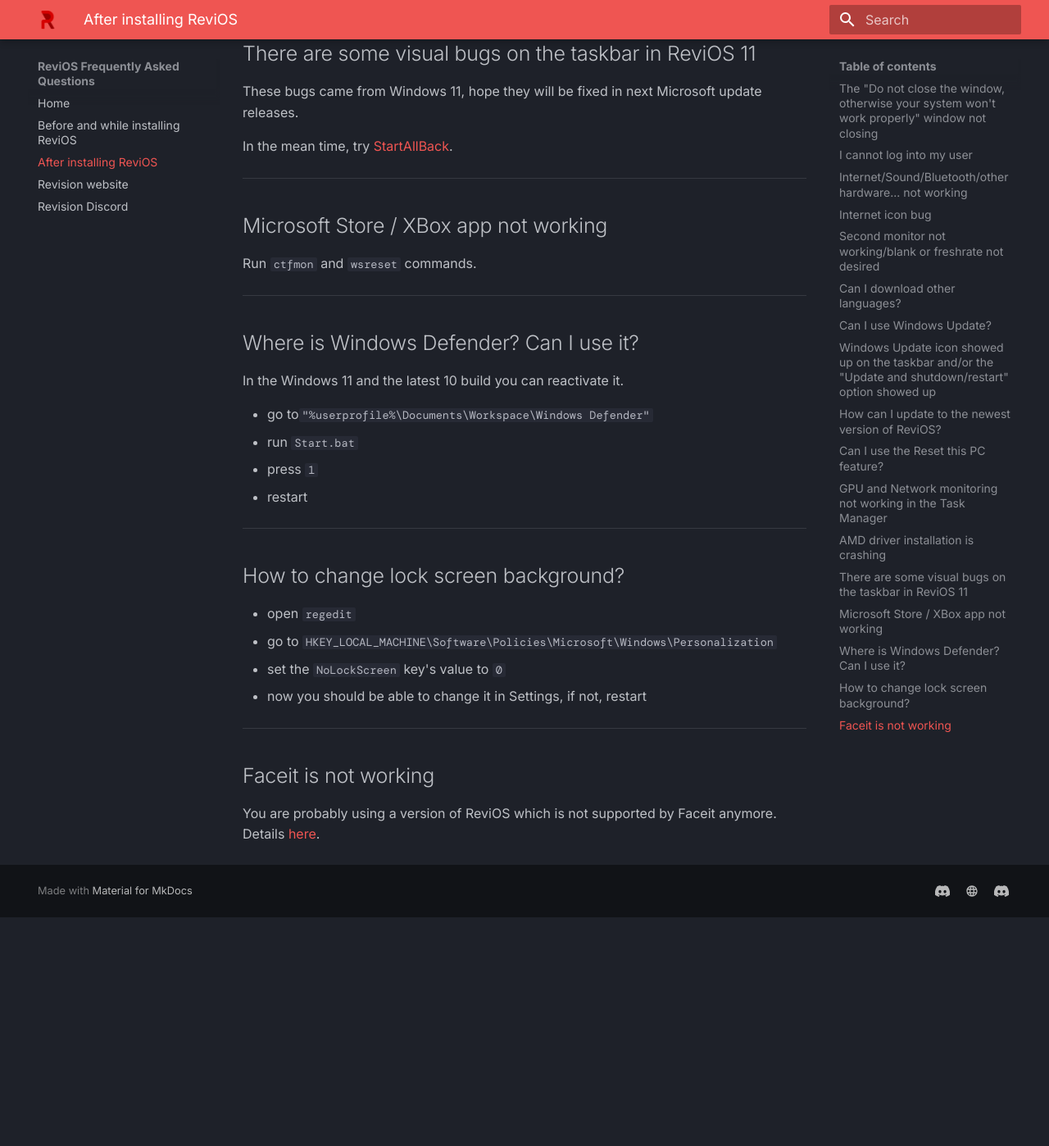
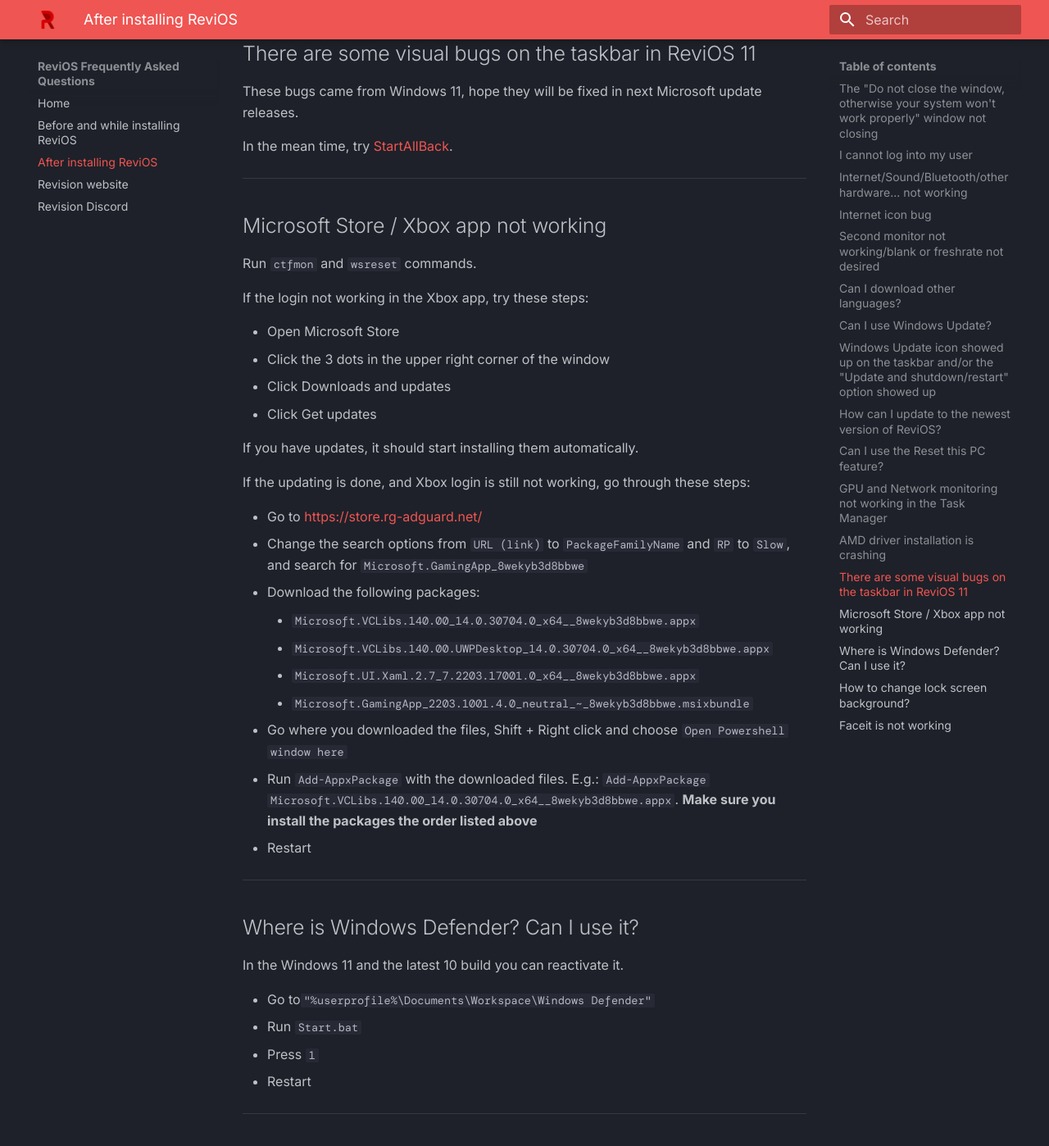
Before and after one commit to dkovacs24/ReviOS_faq, an MkDocs documentation site: the page built from docs/after-install.md, in a window 1280 px wide and 1400 px high, scrolled down 3398 px. Shown: the whole window at 82% size. Built offline with MkDocs 1.6.1 and Material for MkDocs 9.7.7, drawn with Linux system fonts in a browser that asks for light colours; some web fonts are replaced; before the commit the page ends 4517 px from its top, so only the background shows below that; some of the changed text lies outside the part shown.

Commit message:
add xbox login fix

```diff
--- a/docs/after-install.md
+++ b/docs/after-install.md
@@ -56,10 +56,10 @@
 
 If you still want to update, you can manually install updates with the help of [this guide](https://www.revi.cc/revios/workspace/updating) or reactivate the Windows Update menu item in settings with this steps:
 
-- open `regedit`
-- go to `HKEY_LOCAL_MACHINE\SOFTWARE\Microsoft\Windows\CurrentVersion\Policies\Explorer`
-- remove `windowsupdate` from `SettingsPageVisibility`
-- restart
+- Open `regedit`
+- Go to `HKEY_LOCAL_MACHINE\SOFTWARE\Microsoft\Windows\CurrentVersion\Policies\Explorer`
+- Remove `windowsupdate` from `SettingsPageVisibility`
+- Restart
 
 ##### If you update, might as well just use stock Windows.
 
@@ -79,7 +79,7 @@
 
 ## Can I use the Reset this PC feature?
 
-It probably does not work, and even if it does, it is not recommended, because it will disable tweaks and reinstall bloatware.
+It is probably not working, and even if it would work, using is not recommended , because it probably will disable tweaks and reinstall bloatware.
 
 We recommend to reinstall ReviOS. Do not forget to backup your data.
 
@@ -91,16 +91,16 @@
 
 To reactivate GPU statistics:
 
-- open `cmd`
-- run this: `reg add "HKLM\SYSTEM\CurrentControlSet\Services\GraphicsPerfSvc" /v "Start" /t REG_DWORD /d "2" /f`
-- then run this: `sc start GraphicsPerfSvc`
-- restart
+- Open `cmd`
+- Run this: `reg add "HKLM\SYSTEM\CurrentControlSet\Services\GraphicsPerfSvc" /v "Start" /t REG_DWORD /d "2" /f`
+- Then run this: `sc start GraphicsPerfSvc`
+- Restart
 
 To reactivate Network statistics:
 
-- open `regedit`
-- at `HKLM\System\CurrentControlSet\Services\Ndu` set `Start` to `2`
-- restart
+- Open `regedit`
+- At `HKLM\System\CurrentControlSet\Services\Ndu` set `Start` to `2`
+- Restart
 
 ---
 
@@ -121,9 +121,31 @@
 
 ---
 
-## Microsoft Store / XBox app not working
+## Microsoft Store / Xbox app not working
 
 Run `ctfmon` and `wsreset` commands.
+
+If the login not working in the Xbox app, try these steps:
+
+- Open Microsoft Store
+- Click the 3 dots in the upper right corner of the window
+- Click Downloads and updates
+- Click Get updates
+
+If you have updates, it should start installing them automatically.
+
+If the updating is done, and Xbox login is still not working, go through these steps:
+
+- Go to [https://store.rg-adguard.net/](https://store.rg-adguard.net/)
+- Change the search options from `URL (link)` to `PackageFamilyName` and `RP` to `Slow`, and search for `Microsoft.GamingApp_8wekyb3d8bbwe`
+- Download the following packages:
+    - `Microsoft.VCLibs.140.00_14.0.30704.0_x64__8wekyb3d8bbwe.appx`
+    - `Microsoft.VCLibs.140.00.UWPDesktop_14.0.30704.0_x64__8wekyb3d8bbwe.appx`
+    - `Microsoft.UI.Xaml.2.7_7.2203.17001.0_x64__8wekyb3d8bbwe.appx`
+    - `Microsoft.GamingApp_2203.1001.4.0_neutral_~_8wekyb3d8bbwe.msixbundle`
+- Go where you downloaded the files, Shift + Right click and choose `Open Powershell window here`
+- Run `Add-AppxPackage` with the downloaded files. E.g.: `Add-AppxPackage Microsoft.VCLibs.140.00_14.0.30704.0_x64__8wekyb3d8bbwe.appx`. **Make sure you install the packages the order listed above**
+- Restart
 
 ---
 
@@ -131,19 +153,19 @@
 
 In the Windows 11 and the latest 10 build you can reactivate it.
 
-- go to`"%userprofile%\Documents\Workspace\Windows Defender"`
-- run `Start.bat`
-- press `1`
-- restart
+- Go to`"%userprofile%\Documents\Workspace\Windows Defender"`
+- Run `Start.bat`
+- Press `1`
+- Restart
 
 ---
 
 ## How to change lock screen background?
 
-- open `regedit`
-- go to `HKEY_LOCAL_MACHINE\Software\Policies\Microsoft\Windows\Personalization`
-- set the `NoLockScreen` key's value to `0`
-- now you should be able to change it in Settings, if not, restart
+- Open `regedit`
+- Go to `HKEY_LOCAL_MACHINE\Software\Policies\Microsoft\Windows\Personalization`
+- Set the `NoLockScreen` key's value to `0`
+- Now you should be able to change it in Settings, if not, restart
 
 ---
 
```
Also changed, not shown: docs/before-install.md (+3 -3 lines).
